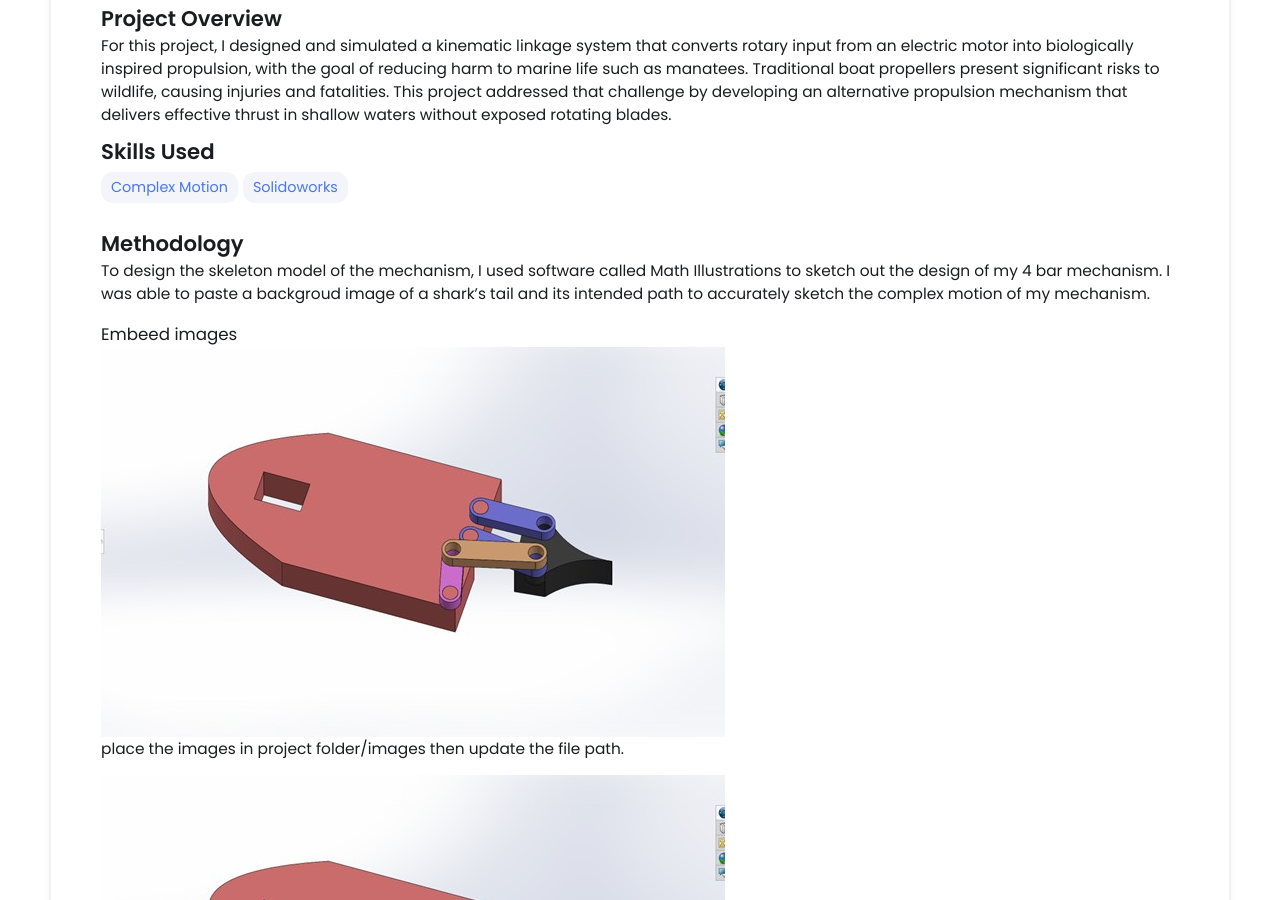
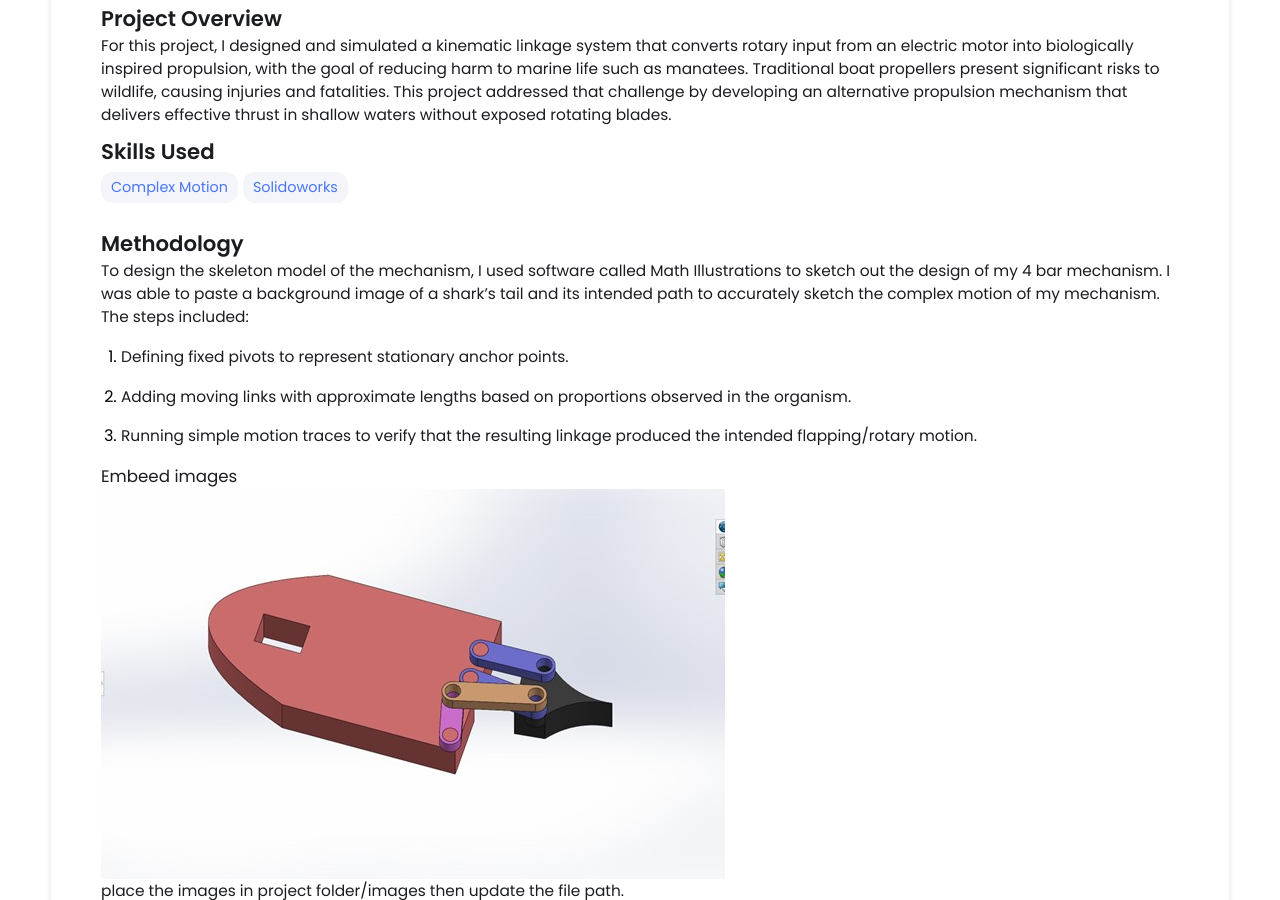
Before and after one commit to michael-vuong/michael-vuong.github.io, a Jekyll site: the page built from _projects/Marine Life Friendly Boat Propulsion System/index.md, in a window 1280 px wide and 900 px high, scrolled down 554 px. Built offline with Jekyll 4.4.1, drawn with Linux system fonts in a browser that asks for light colours.

Commit message:
Update index.md

```diff
--- a/_projects/Marine Life Friendly Boat Propulsion System/index.md
+++ b/_projects/Marine Life Friendly Boat Propulsion System/index.md
@@ -9,7 +9,13 @@ main-image: /ModelImg.jpg
 ---
 
 ## Methodology
-To design the skeleton model of the mechanism, I used software called Math Illustrations to sketch out the design of my 4 bar mechanism. I was able to paste a backgroud image of a shark's tail and its intended path to accurately sketch the complex motion of my mechanism.
+To design the skeleton model of the mechanism, I used software called Math Illustrations to sketch out the design of my 4 bar mechanism. I was able to paste a background image of a shark's tail and its intended path to accurately sketch the complex motion of my mechanism. The steps included:
+
+1. Defining fixed pivots to represent stationary anchor points.
+
+2. Adding moving links with approximate lengths based on proportions observed in the organism.
+
+3. Running simple motion traces to verify that the resulting linkage produced the intended flapping/rotary motion.
 
 ### Embeed images
 {% include image-gallery.html images="ModelImg.jpg" height="400" %}
```
